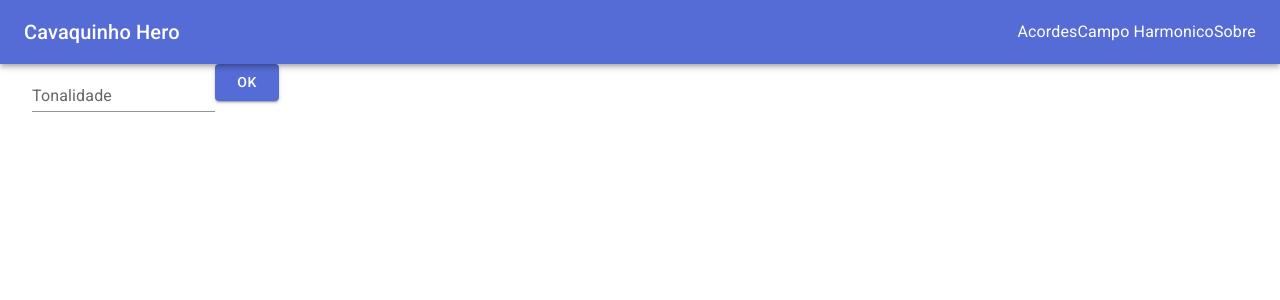
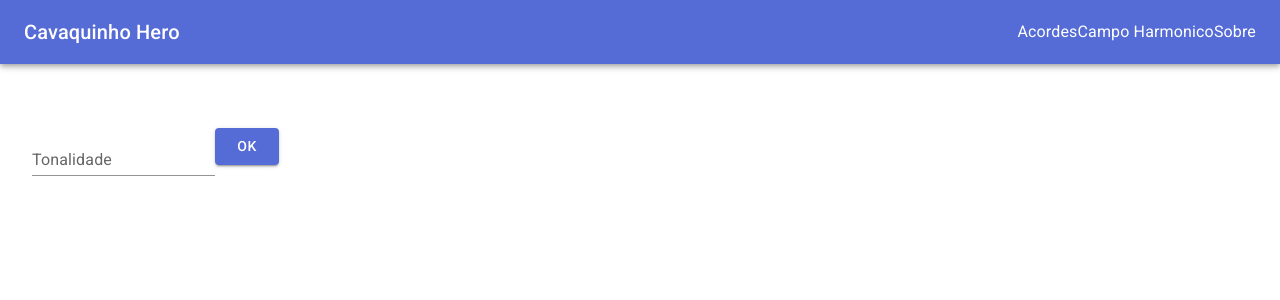
Before and after one commit to bigodines/cavaquinho_hero, a Next.js app: page /harmonic_field in a window 1280 px wide. Shown: the top 300 px of the page. Built offline with nearby package versions, Linux system fonts and the light colour scheme.

Commit message:
bug fixing

```diff
--- a/components/Header.js
+++ b/components/Header.js
@@ -58,6 +58,8 @@ const useStyles = makeStyles(() => ({
         padding: '20px 30px'
     }
 }))
+
+const Offset = styled('div')(({ theme }) => theme.mixins.toolbar)
 
 export default function Header() {
     const { hh, logo, menuButton, toolbar, drawerContainer } = useStyles()
@@ -163,6 +165,7 @@ export default function Header() {
             <AppBar position="sticky">
                 {mobileView ? displayMobile() : displayDesktop()}
             </AppBar>
+            <Offset />
         </React.Fragment>
     )
 }
--- a/pages/chords.js
+++ b/pages/chords.js
@@ -1,7 +1,8 @@
 import Header from '../components/Header'
 import ChordTable from '../components/ChordTable'
 import React from 'react'
-import { Container, Grid, makeStyles } from '@mui/material'
+import { Container, Grid } from '@mui/material'
+import { makeStyles } from '@mui/styles'
 
 const useStyles = makeStyles((theme) => ({
     content: {
```
